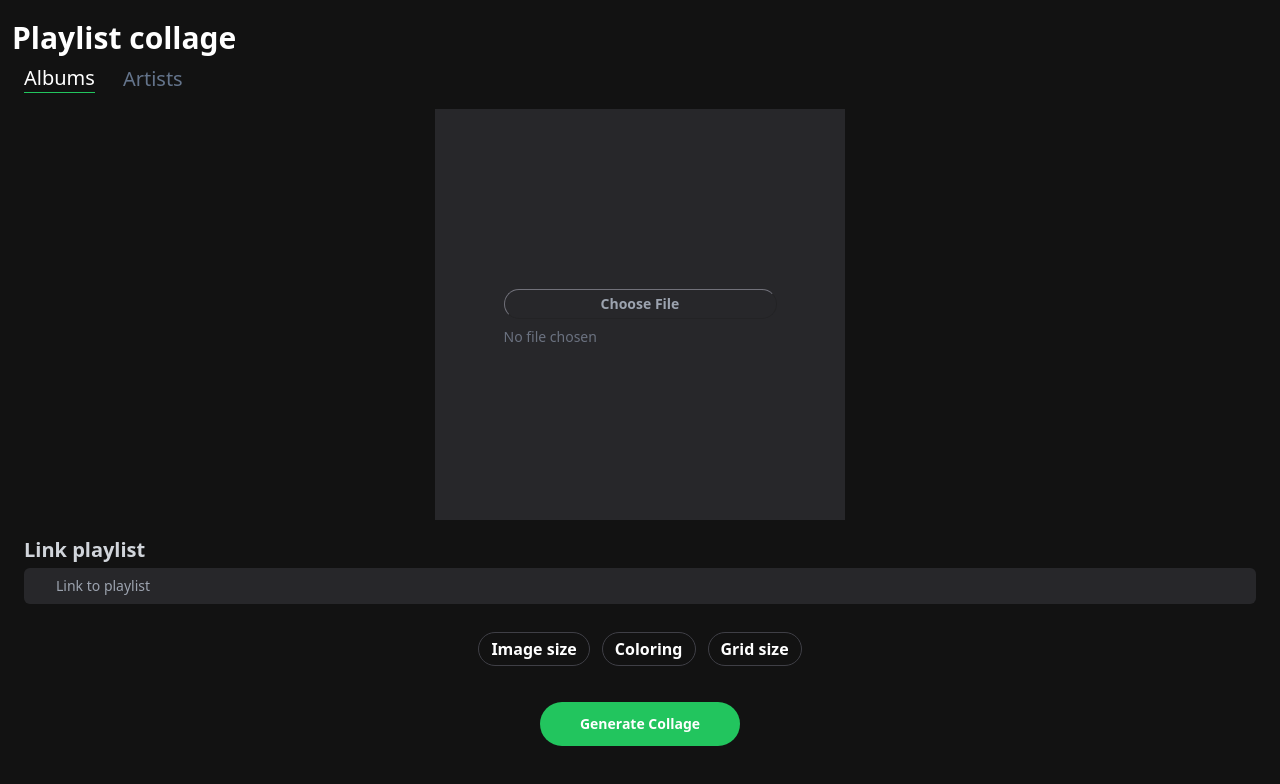
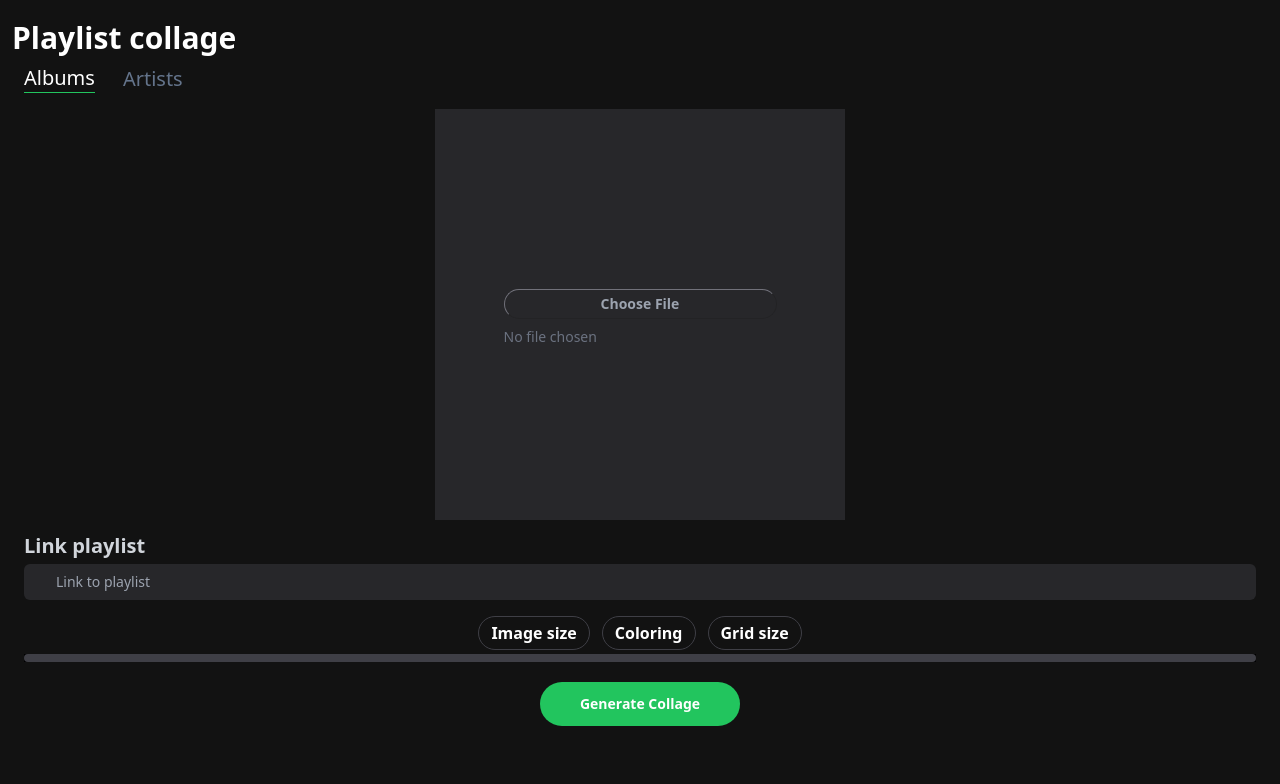
Before and after one commit to IlyaSmagin/playlist-collage, a Next.js app: page / in a window 1280 px wide. Shown: the top 784 px of the page. Built offline with nearby package versions, Linux system fonts and the light colour scheme; no server answers.

Commit message:
even smaller margins

```diff
--- a/pages/index.tsx
+++ b/pages/index.tsx
@@ -98,7 +98,7 @@ export default function Home() {
             />
           </label>
         </div>
-        <div className="text-while w-full mx-6 my-4">
+        <div className="text-while w-full mx-6 my-3">
           <label
             htmlFor="playlistInput"
             className="md:w-2/3 w-10/12 text-xl font-bold text-gray-300"
@@ -115,7 +115,7 @@ export default function Home() {
           />
         </div>
         <form className="flex flex-col items-center justify-center mx-6 text-white w-full">
-          <div className="flex flex-row items-center justify-center gap-3 my-3 text-sm md:text-base">
+          <div className="flex flex-row items-center justify-center gap-3 my-1 text-sm md:text-base">
             <input
               type="radio"
               name="collageOptions"
@@ -166,7 +166,7 @@ export default function Home() {
           />
         </form>
         <button
-          className=" bg-green-500 text-white font-bold rounded-full px-10 py-3 text-sm my-6 active:scale-95 transition-transform"
+          className=" bg-green-500 text-white font-bold rounded-full px-10 py-3 text-sm mt-5 mb-3 active:scale-95 transition-transform"
           onClick={() => setStartGeneration((prev) => !prev)}
         >
           Generate Collage
--- a/styles/globals.css
+++ b/styles/globals.css
@@ -28,6 +28,7 @@ input[type="range"]::-ms-thumb {
 }
 
 input[type="range"]::-webkit-slider-runnable-track {
+  height: 8.4px;
   cursor: pointer;
   background: #3f3f46;
   border-radius: 6px;
```
